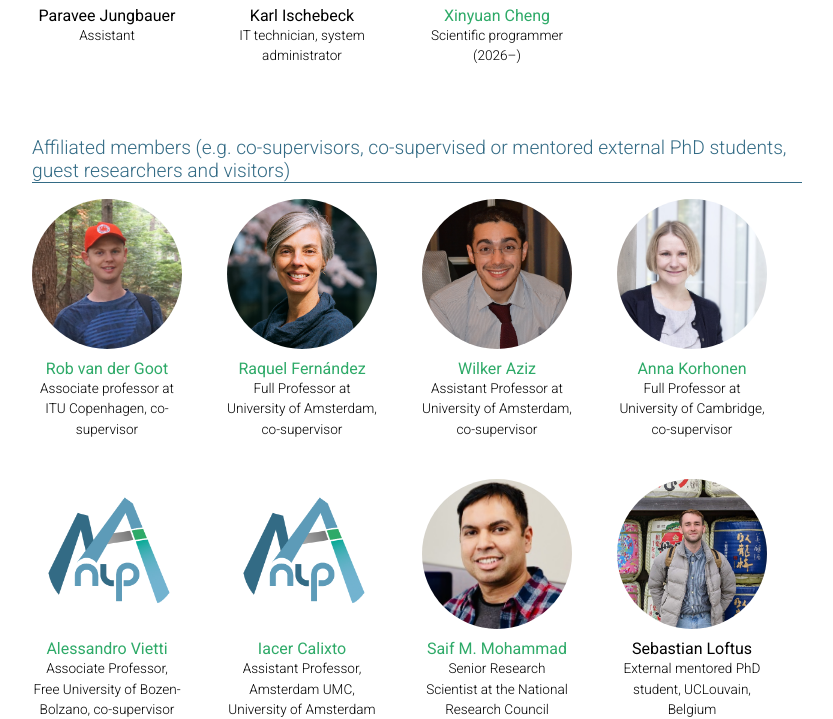
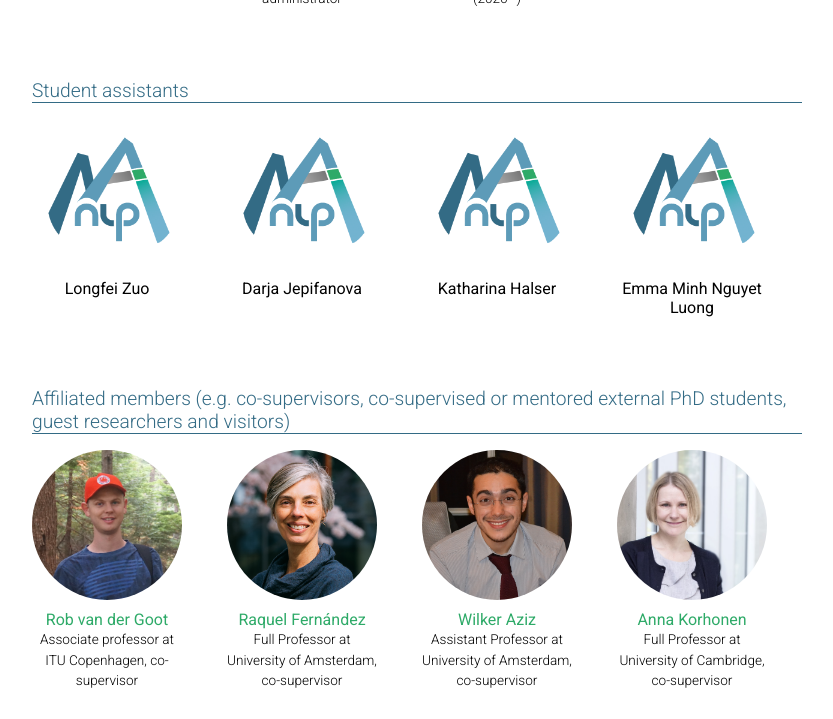
Before and after one commit to mainlp/mainlp.github.io, a Jekyll site: the page built from _pages/about.md, in a window 1280 px wide and 900 px high, scrolled down 2748 px, cut to the strip 181-900 px from the top of the window. Shown: the whole strip, without its empty margins (223-1056 px from the left). Built offline with Jekyll 4.4.1, drawn with Linux system fonts in a browser that asks for light colours; full-size pictures stand in for the smaller copies a plugin makes; comment, search, counter and statistics services are not loaded; a style sheet for code colours, icons or effects is not loaded.

Commit message:
Update groups and student assistants sections

```diff
--- a/_pages/about.md
+++ b/_pages/about.md
@@ -14,7 +14,7 @@ news: false # includes a list of news items
 selected_papers: false # includes a list of papers marked as "selected={true}"
 social: false # includes social icons at the bottom of the page
 
-groups: [staff, support, admin, affiliated]
+groups: [staff, admin, student assistants, affiliated]
 staff:
   title: Research Staff
   people:
@@ -117,7 +117,7 @@ admin:
       website: https://noah-13.github.io/xinyuan-cheng/
       picture: xinyuan.jpg
 
-student assistant:
+student assistants:
   title: Student assistants
   people:
     - name: Longfei Zuo
```
